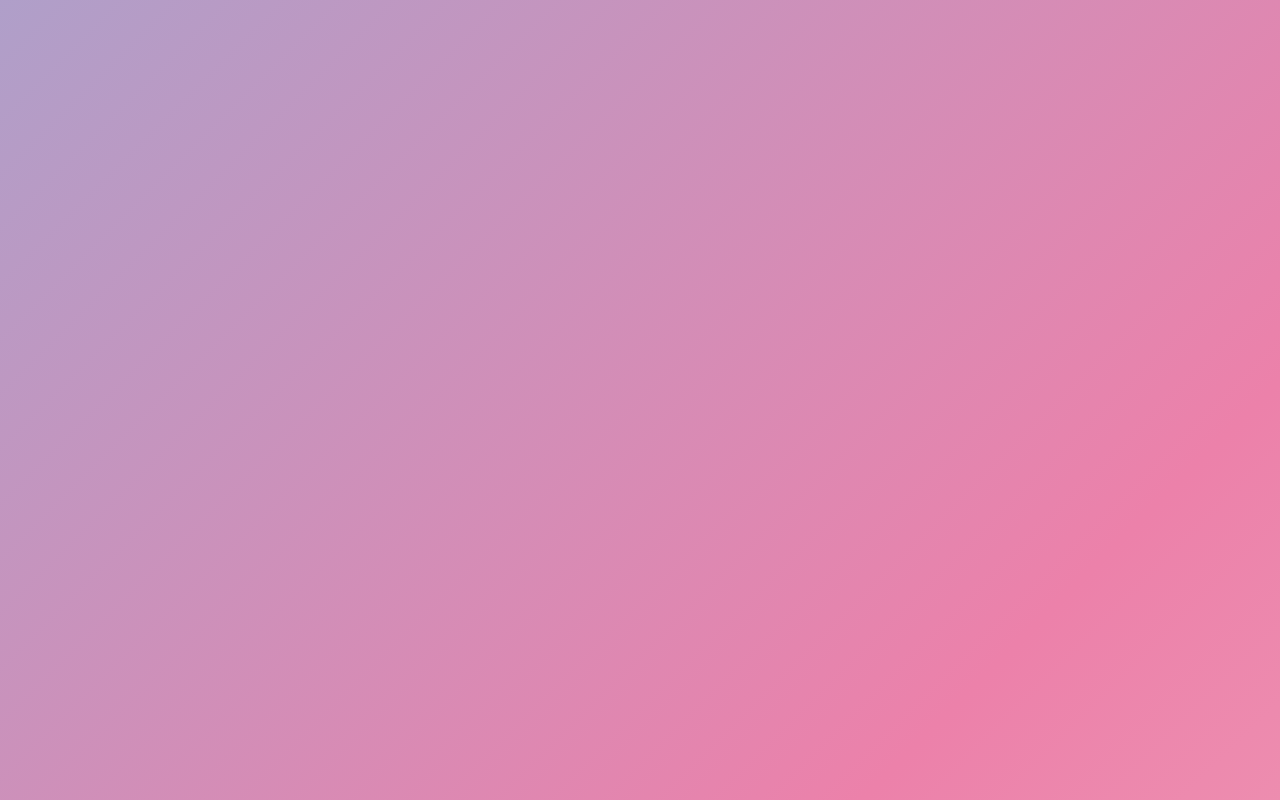
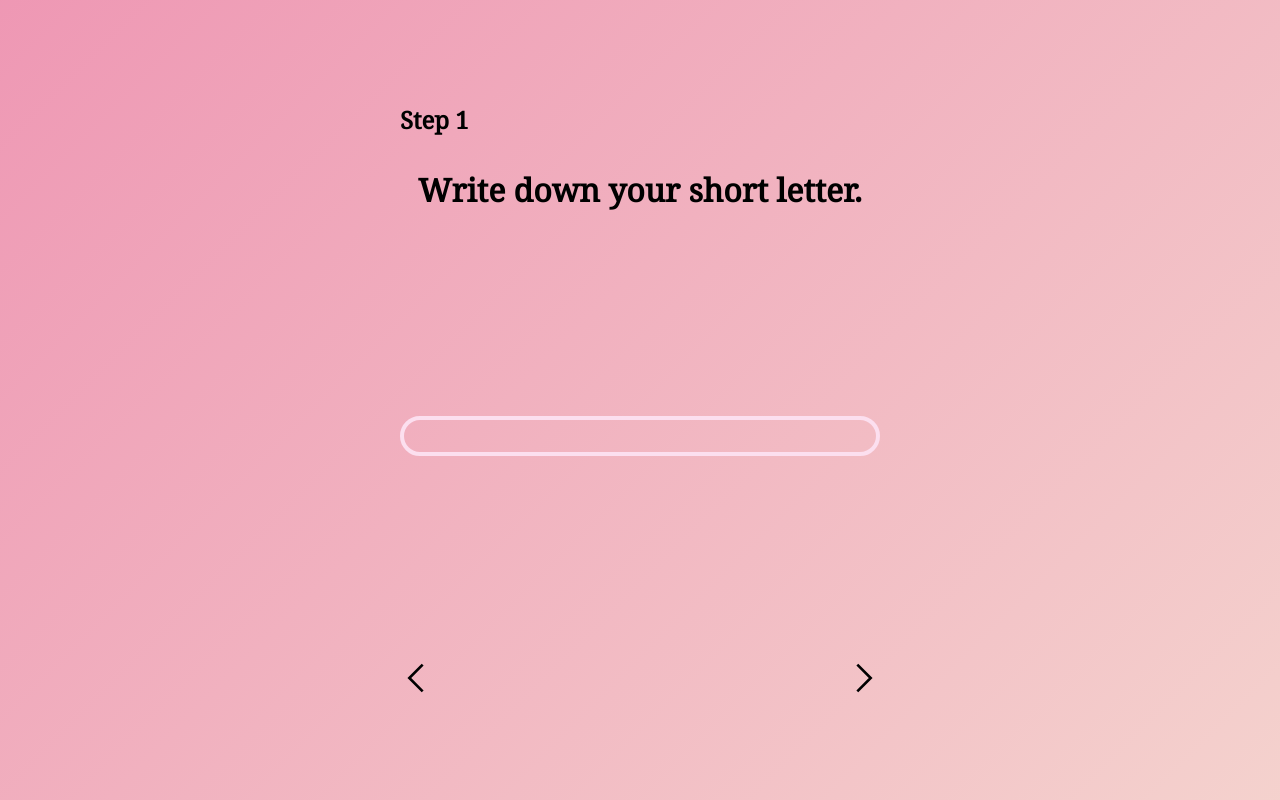
Before and after one commit to cubodado/Symh, a React (Create React App) app: page /step/1 in a window 1280 px wide. Before the commit this address had no page. Built offline with nearby package versions, Linux system fonts and the light colour scheme.

Commit message:
Feat: step2 next button validation

```diff
--- a/src/App.js
+++ b/src/App.js
@@ -22,6 +22,7 @@ function App() {
             path="/"
             element={flag === false ? <LandingPageMain /> : <Step1 />}
           />
+          <Route path="/step/1" element={<Step1 />} />
           <Route path="/step/2" element={<Step2 />} />
         </Routes>
       </div>
--- a/src/Steps/StepUI/NavigationButtons.js
+++ b/src/Steps/StepUI/NavigationButtons.js
@@ -3,10 +3,10 @@ import { GrPrevious, GrNext } from 'react-icons/gr';
 import { useNavigate } from 'react-router-dom';
 
 const NavigationButtons = (props) => {
-  const alertMessage = 'Blank is now allowed.';
   let navigate = useNavigate();
 
   const step1NextEventHandler = () => {
+    const alertMessage = 'Blank is now allowed.';
     if (props.nextCheck.length === 0) {
       alert(alertMessage);
     } else {
@@ -14,14 +14,24 @@ const NavigationButtons = (props) => {
     }
   };
 
+  const step2NextEventHandler = () => {
+    const alertMessage =
+      'You can go to the next step if you select a heart shape.';
+    if (props.nextCheck.length === 0) {
+      alert(alertMessage);
+    } else {
+      console.log(props.nextCheck);
+    }
+  };
+
   const nextEventHandler = () => {
     if (props.stepNumber === 1) step1NextEventHandler();
-    if (props.stepNumber === 2) console.log('NOT YET.');
+    if (props.stepNumber === 2) step2NextEventHandler();
   };
 
   const previousEventHandler = () => {
     if (props.stepNumber === 1) return alert('This is the first page.');
-    if (props.stepNumber === 2) return navigate('/');
+    if (props.stepNumber === 2) return navigate('/step/1');
   };
 
   return (
```
